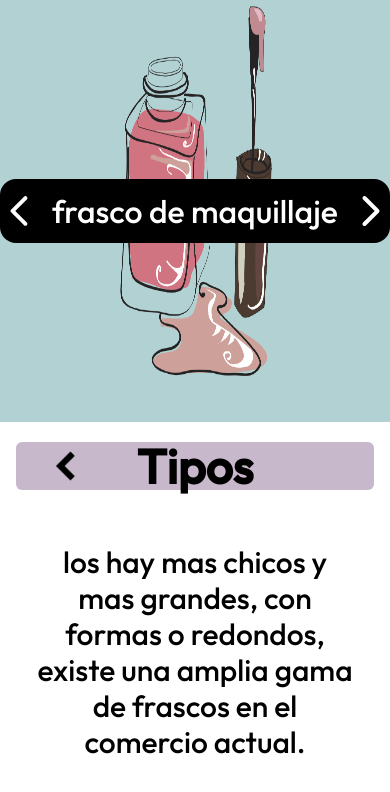
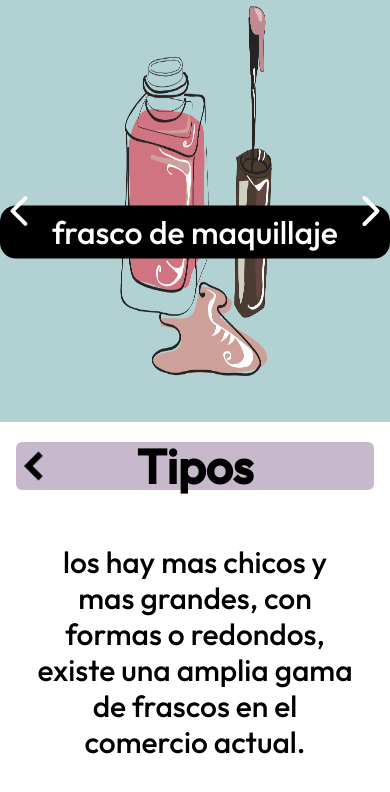
Before and after one commit to RGabrielR/Frasco, a Next.js app: page /types in a window 390 px wide. Shown: the top 792 px of the page. Built offline with nearby package versions, Linux system fonts and the light colour scheme; a small style sheet from the web is missing.

Commit message:
fixing view on mobile

```diff
--- a/components/CarouselDesktop.js
+++ b/components/CarouselDesktop.js
@@ -4,7 +4,7 @@ import { mediaByIndex } from "../media";
 import { PrevButton, NextButton } from "./EmblaCarouselButtons";
 import styles from '../styles/Embla.module.css';
 import desktop from '../styles/EmblaDesktop.module.css';
-const CarouselDesktopWithoutRef = (props, ref) => {
+const CarouselDesktop = () => {
     const SLIDE_COUNT = 6;
     const slides = Array.from(Array(SLIDE_COUNT).keys());
     const [viewportRef, embla] = useEmblaCarousel({
@@ -30,7 +30,7 @@ const CarouselDesktopWithoutRef = (props, ref) => {
     }, [embla, onSelect]);
 
     return (
-      <div className={desktop.embla} ref={ref}>
+      <div className={desktop.embla} >
         <div className={styles.embla__viewport} ref={viewportRef}>
           <div className={styles.embla__container}>
             {slides.map((index) => (
@@ -54,6 +54,6 @@ const CarouselDesktopWithoutRef = (props, ref) => {
       </div>
     );
   };
-const CarouselDesktop = React.forwardRef(CarouselDesktopWithoutRef)
+
 
 export default CarouselDesktop;
--- a/components/CarouselMobile.js
+++ b/components/CarouselMobile.js
@@ -3,7 +3,7 @@ import { PrevButton, NextButton } from "./EmblaCarouselButtons";
 import useEmblaCarousel from "embla-carousel-react";
 import { mediaByIndex } from "../media";
 import styles from '../styles/Embla.module.css';
-const CarouselMobileWithoutRef = (props, ref) => {
+const CarouselMobile = () => {
   const SLIDE_COUNT = 6;
   const slides = Array.from(Array(SLIDE_COUNT).keys());
   const [viewportRef, embla] = useEmblaCarousel({
@@ -27,7 +27,7 @@ const CarouselMobileWithoutRef = (props, ref) => {
     onSelect();
   }, [embla, onSelect]);
   return (
-      <div className={styles.embla} ref={ref}>
+      <div className={styles.embla} >
         <div className={styles.embla__viewport} ref={viewportRef}>
           <div className={styles.embla__container}>
             {slides.map((index) => (
@@ -52,5 +52,4 @@ const CarouselMobileWithoutRef = (props, ref) => {
 
   );
 };
-const CarouselMobile = React.forwardRef(CarouselMobileWithoutRef)
 export default CarouselMobile;
--- a/components/JarFloor.js
+++ b/components/JarFloor.js
@@ -3,13 +3,13 @@ const JarFloorWithoutRef = (props, ref) => {
     const numericArray = [1, 2, 3, 4, 5, 6, 7, 8]
     return (
         <div ref={ref}>
-        {numericArray.map(i => {
+        {numericArray.map(i=> {
             return(
-              <>
+              <div key={i}>
               <img className="fixed  w-40 translate-y-20px mt-32 -ml-40" style={{transform: `translateX(${i * 290}px)`}} src="/jarOnBottom (1).png"/>
               <img className="fixed  w-40 translate-y-20px mt-32 -ml-20" style={{transform: `translateX(${i * 300}px)`}} src="/jarOnBottom (2).png"/>
               <img className="fixed  w-40 translate-y-20px mt-32 " style={{transform: `translateX(${i * 300}px)`}} src="/jarOnBottom (3).png"/>
-              </>
+              </div>
             )
            })}
            </div>
--- a/components/Title.js
+++ b/components/Title.js
@@ -10,7 +10,7 @@ const TitleWithoutRef = ({ title }, ref) => {
           src="/goBackBlack.png"
           layout="fill"
           objectFit="contain"
-          className="absolute left-8 top-1  w-10 z-50 cursor-pointer rounded-lg transition-all duration-500 hover:invert hover:bg-white md:w-14 md:top-0.5"
+          className="absolute  top-1  w-10 z-50 cursor-pointer rounded-lg transition-all duration-500 hover:invert hover:bg-white md:w-14 md:left-8 md:top-0.5"
         />
       </Link>
     </div>
--- a/pages/_app.js
+++ b/pages/_app.js
@@ -15,6 +15,7 @@ function MyApp({ Component, pageProps }) {
     <Head>
     <title>Frasco</title>
     <link rel='stylesheet' href='https://cdnjs.cloudflare.com/ajax/libs/nprogress/0.2.0/nprogress.min.css'/>
+    <link rel='stylesheet' href='https://cdnjs.cloudflare.com/ajax/libs/normalize/8.0.1/normalize.min.css'/>
     </Head>
   <Component {...pageProps} />
   </>
--- a/pages/about.js
+++ b/pages/about.js
@@ -11,9 +11,10 @@ const About = () => {
   const tl = useRef();
   useEffect(() => {
     tl.current = gsap.timeline()
-    .from(title.current,1, {y: -300, display: 'none'} )
-    .from(leftSide.current, 1, {x: -800, display: 'none'})
-    .from(rightSide.current, 1, {x: 800, display: 'none'}, "-=1")
+    .from(title.current,1, {y: -300,  autoAlpha: 0} )
+    .from(leftSide.current, 1, {x: -800,  autoAlpha: 0})
+    .from(rightSide.current, 1, {x: 800,  autoAlpha: 0}, "-=1")
+
   }, [])
   return (
     <div className="flex flex-col items-center  md:justify-around h-screen">
--- a/pages/types.js
+++ b/pages/types.js
@@ -6,21 +6,15 @@ import CarouselDesktop from "../components/CarouselDesktop";
 import {gsap} from 'gsap';
 
 const Types = () => {
-  const Carousel = useRef();
-  const CarouselM = useRef();
-  const tl = useRef();
   const bottomInfo = useRef();
   useEffect(() => {
-    tl.current = gsap.timeline()
-    .from(Carousel.current, 1, {y: -600, display: 'none'})
-    .from(CarouselM.current, 1, {y: -600, display: 'none'},"-=1")
-    .from(bottomInfo.current, 1, {y: 600, display: 'none'})
+  gsap.from(bottomInfo.current, 1, {y: 600, display: 'none'})
   }, [])
   let screen = useScreenSize();
   let breakpoint = useBreakpoint(screen);
   return (
     <>
-    {breakpoint == 'Mobile' ? <CarouselMobile ref={CarouselM} /> : <CarouselDesktop ref={Carousel}/>  }
+    {breakpoint == 'Mobile' ? <CarouselMobile  /> : <CarouselDesktop />  }
       <div className="flex flex-col relative z-10 min-h-2/5-scr items-center justify-between md:min-h-min" ref={bottomInfo}>
         <Title title={"Tipos"} />
         <p className="text-center text-black self-center  w-5/6 text-3xl mt-4 ">
```
